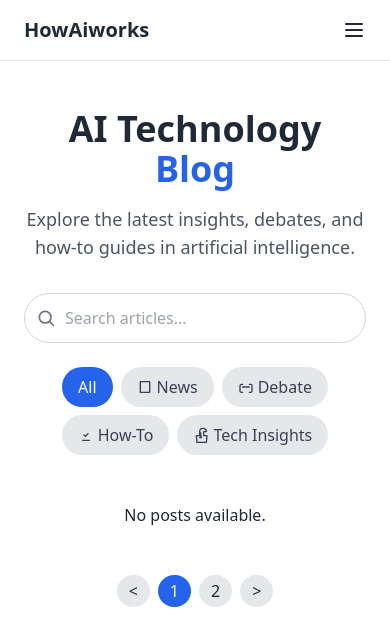
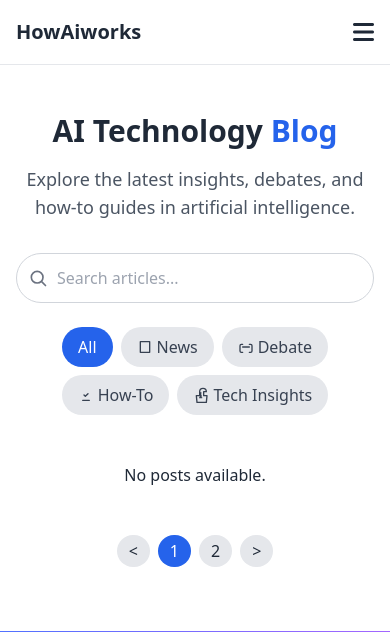
Before and after one commit to rammedisetti/ai-blog, a Django app: page /blog/ in a window 390 px wide. Shown: the top 632 px of the page. Run offline with Django 5.2, Linux system fonts and the light colour scheme; data that the repository does not hold is empty; some libraries are stand-ins or nearby versions.

Commit message:
Improve mobile responsiveness

```diff
--- a/blog/templates/blog/base.html
+++ b/blog/templates/blog/base.html
@@ -15,12 +15,10 @@
 
 <body class="{% block body_class %}min-h-screen flex flex-col bg-white text-gray-800{% endblock %}">
     <header class="border-b bg-white">
-        <div class="max-w-7xl mx-auto px-6 flex items-center justify-between py-4">
+        <div class="max-w-7xl mx-auto px-4 sm:px-6 flex items-center justify-between py-4 relative">
             <a href="/" class="text-xl font-semibold" aria-label="HowAiworks Home">HowAiworks</a>
-            <button id="nav-toggle" class="md:hidden">
-                <svg class="w-6 h-6" fill="none" stroke="currentColor" viewBox="0 0 24 24">
-                    <path stroke-linecap="round" stroke-linejoin="round" stroke-width="2" d="M4 6h16M4 12h16M4 18h16" />
-                </svg>
+            <button id="nav-toggle" class="md:hidden text-2xl">
+                <i class="fas fa-bars"></i>
             </button>
             <nav id="nav-menu" class="hidden md:flex items-center space-x-6">
                 <a href="{% url 'home' %}" aria-label="Home"
@@ -50,46 +48,27 @@
                     {% endif %}
                 </div>
             </div>
-            <div id="mobile-menu" class="hidden md:hidden px-6 pb-4">
-                <nav class="flex flex-col space-y-2">
-                    <a href="{% url 'home' %}" aria-label="Home"
-                        class="{% if request.resolver_match.url_name == 'home' %}text-blue-600 font-semibold border-b-2 border-blue-600{% else %}hover:text-blue-600{% endif %}">Home</a>
-                    <a href="{% url 'blog_home' %}" aria-label="Blog"
-                        class="{% if request.resolver_match.url_name == 'blog_home' %}text-blue-600 font-semibold border-b-2 border-blue-600{% else %}hover:text-blue-600{% endif %}">Blog</a>
+</div>
+<div id="mobile-container" class="md:hidden">
+    <div id="mobile-overlay" class="fixed inset-0 bg-black bg-opacity-50 hidden"></div>
+    <nav id="mobile-menu" class="fixed top-0 right-0 w-64 h-full bg-white p-6 transform translate-x-full transition-transform">
+        <button id="nav-close" class="mb-4 text-2xl text-gray-600">
+            <i class="fas fa-times"></i>
+        </button>
+        <div class="flex flex-col space-y-4">
+            <a href="{% url 'home' %}" aria-label="Home" class="{% if request.resolver_match.url_name == 'home' %}text-blue-600 font-semibold{% else %}hover:text-blue-600{% endif %}">Home</a>
+            <a href="{% url 'blog_home' %}" aria-label="Blog" class="{% if request.resolver_match.url_name == 'blog_home' %}text-blue-600 font-semibold{% else %}hover:text-blue-600{% endif %}">Blog</a>
             {% if request.user.is_authenticated %}
-                    <div class="relative inline-block text-left" id="profile-dropdown">
-                        <button type="button" class="flex items-center space-x-2 focus:outline-none"
-                            id="profile-menu-btn" aria-haspopup="true" aria-expanded="false">
-                            {% if user.profile.image.url %}
-                            <img src="#" alt="Profile"
-                                class="w-9 h-9 rounded-full object-cover border-2 border-blue-400 shadow-sm" />
+            <a href="{% url 'dashboard_redirect' %}" class="hover:text-blue-600">Dashboard</a>
+            <form method="post" action="{% url 'accounts:logout' %}" class="pt-2">
+                {% csrf_token %}
+                <button type="submit" class="text-left w-full py-2 text-red-600">Logout</button>
+            </form>
             {% else %}
-                            <i class="fas fa-user-circle text-3xl text-blue-500"></i>
+            <a href="{% url 'accounts:auth_split' %}?form=login" aria-label="Login" class="hover:text-blue-600">Login</a>
+            <a href="{% url 'accounts:auth_split' %}?form=signup" aria-label="Sign Up" class="hover:text-blue-600">Sign Up</a>
             {% endif %}
-                            <span class="font-semibold text-gray-800">{{ user.username }}</span>
-                        </button>
-                        <!-- Dropdown menu (hidden by default) -->
-                        <div id="profile-menu"
-                            class="absolute mt-2 w-48 bg-white rounded-xl shadow-lg ring-1 ring-black ring-opacity-5 z-50 transition-all duration-200 opacity-0 pointer-events-none">
-                            <a href="#"
-                                class="flex items-center px-4 py-2 text-sm text-gray-700 hover:bg-gray-100 rounded-t-xl">
-                                <i class="fas fa-user-edit mr-2 text-blue-500"></i> Manage
-                            </a>
-                            <form method="post" action="{% url 'accounts:logout' %}">
-                                {% csrf_token %}
-                                <button type="submit"
-                                    class="w-full flex items-center px-4 py-2 text-sm text-red-600 hover:bg-gray-100 rounded-b-xl">
-                                    <i class="fas fa-sign-out-alt mr-2 text-red-500"></i> Logout
-                                </button>
-                            </form>
         </div>
-                    </div>
-                    {% else %}
-                    <a href="{% url 'accounts:auth_split' %}?form=login" aria-label="Login"
-                        class="hover:text-blue-600">Login</a>
-                    <a href="{% url 'accounts:auth_split' %}?form=signup" aria-label="Sign Up"
-                        class="hover:text-blue-600">Sign Up</a>
-                    {% endif %}
     </nav>
 </div>
 </header>
@@ -143,9 +122,22 @@
     <script>
         const navToggle = document.getElementById('nav-toggle');
         const mobileMenu = document.getElementById('mobile-menu');
-        navToggle && navToggle.addEventListener('click', () => {
-            mobileMenu.classList.toggle('hidden');
-        });
+        const navClose = document.getElementById('nav-close');
+        const mobileOverlay = document.getElementById('mobile-overlay');
+
+        function openMenu() {
+            mobileMenu.classList.remove('translate-x-full');
+            mobileOverlay.classList.remove('hidden');
+        }
+
+        function closeMenu() {
+            mobileMenu.classList.add('translate-x-full');
+            mobileOverlay.classList.add('hidden');
+        }
+
+        navToggle && navToggle.addEventListener('click', openMenu);
+        navClose && navClose.addEventListener('click', closeMenu);
+        mobileOverlay && mobileOverlay.addEventListener('click', closeMenu);
     </script>
     {% block extra_js %}{% endblock %}
 </body>
--- a/blog/templates/blog/blog_home.html
+++ b/blog/templates/blog/blog_home.html
@@ -6,8 +6,8 @@
 {% block content %}
 
     <!-- Hero / Intro -->
-    <section class="px-6 py-12 text-center max-w-3xl mx-auto">
-        <h1 class="text-4xl sm:text-5xl font-extrabold mb-4">AI Technology <span class="text-blue-600">Blog</span></h1>
+    <section class="px-4 sm:px-6 py-12 text-center max-w-3xl mx-auto">
+        <h1 class="text-3xl sm:text-5xl font-extrabold mb-4">AI Technology <span class="text-blue-600">Blog</span></h1>
         <p class="text-lg text-gray-600 mb-8">Explore the latest insights, debates, and how-to guides in artificial intelligence.</p>
         <div class="flex flex-col sm:flex-row justify-center gap-3">
             <div class="relative w-full sm:max-w-md">
```
Also changed, not shown: blog/templates/blog/add_post.html (+4 -4 lines). Lines whose indentation alone changed are shown as unchanged.
